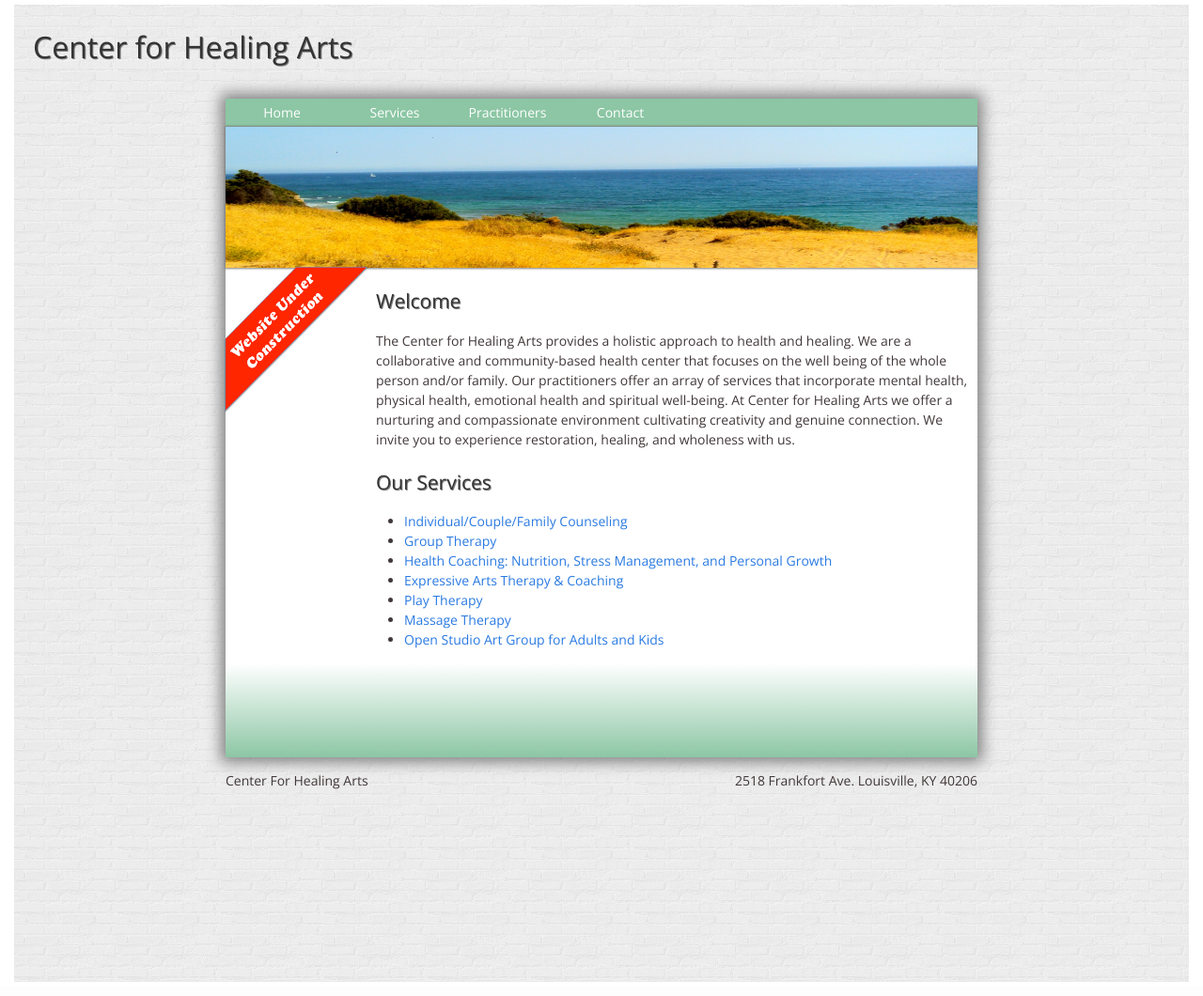
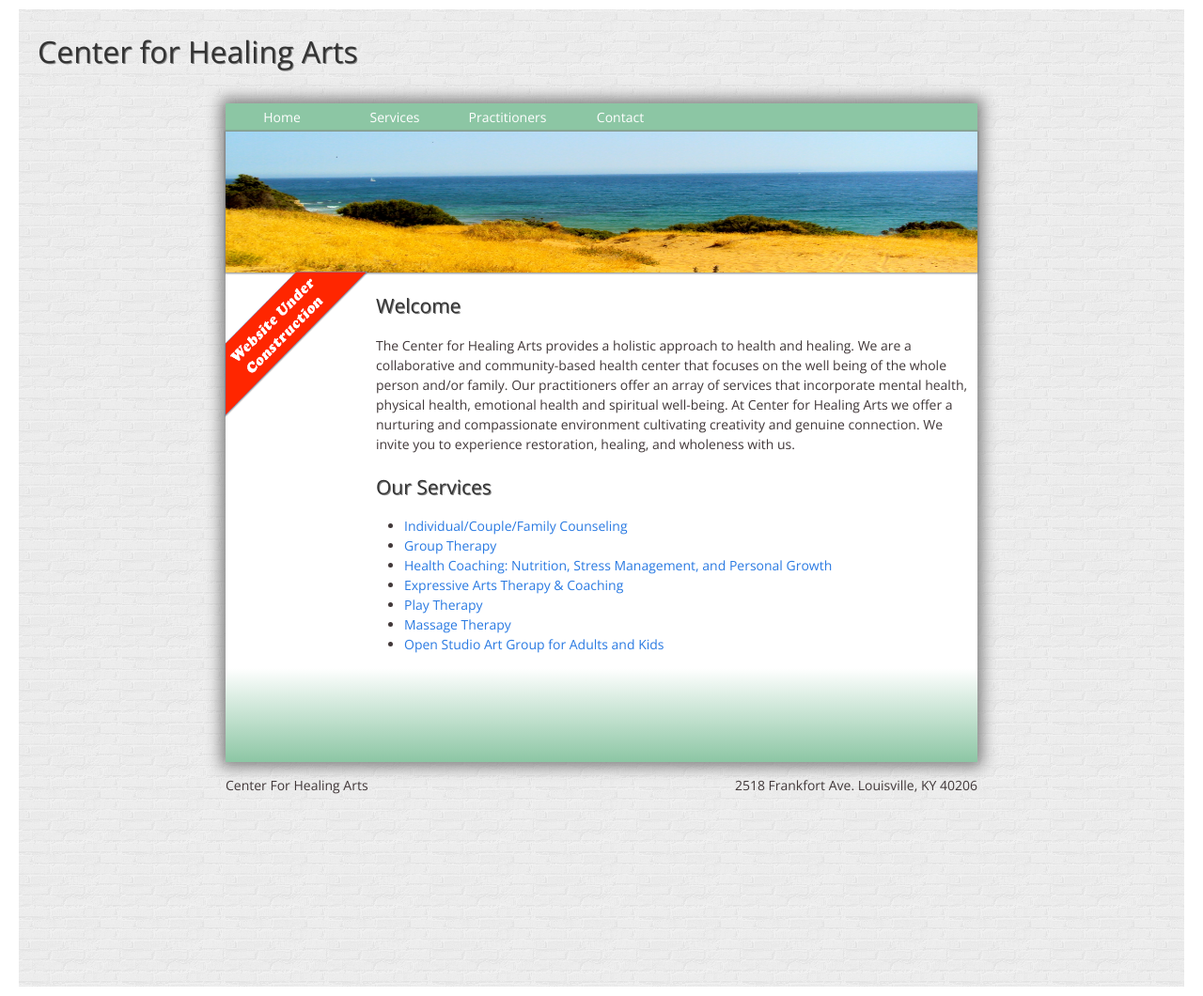
Before and after one commit to aegiven84/aegiven84.github.io, a Jekyll site: the page built from index.html, in a window 1280 px wide. Shown: the whole page at 94% size. Built offline with Jekyll 4.4.1, drawn with Linux system fonts in a browser that asks for light colours.

```diff
--- a/CNAME
+++ b/CNAME
@@ -1 +1 @@
-www.502healingarts.com
+502healingarts.com
--- a/_sass/_custom.scss
+++ b/_sass/_custom.scss
@@ -50,7 +50,7 @@ Purple: Plum: #540A97
   background-color: #FFF;
   color: #413839;
   font-family: 'Open Sans', sans-serif;
-  padding: 5px;
+  padding: 10px;
 }
 
 #page {
@@ -259,7 +259,7 @@ margin: 10px;
 }
 #nav li ul li a:hover {
 	background: #8CC6A4;
-	color: #FFF;
+	color: #DDEEE4;
 }
 
 #services {
```
